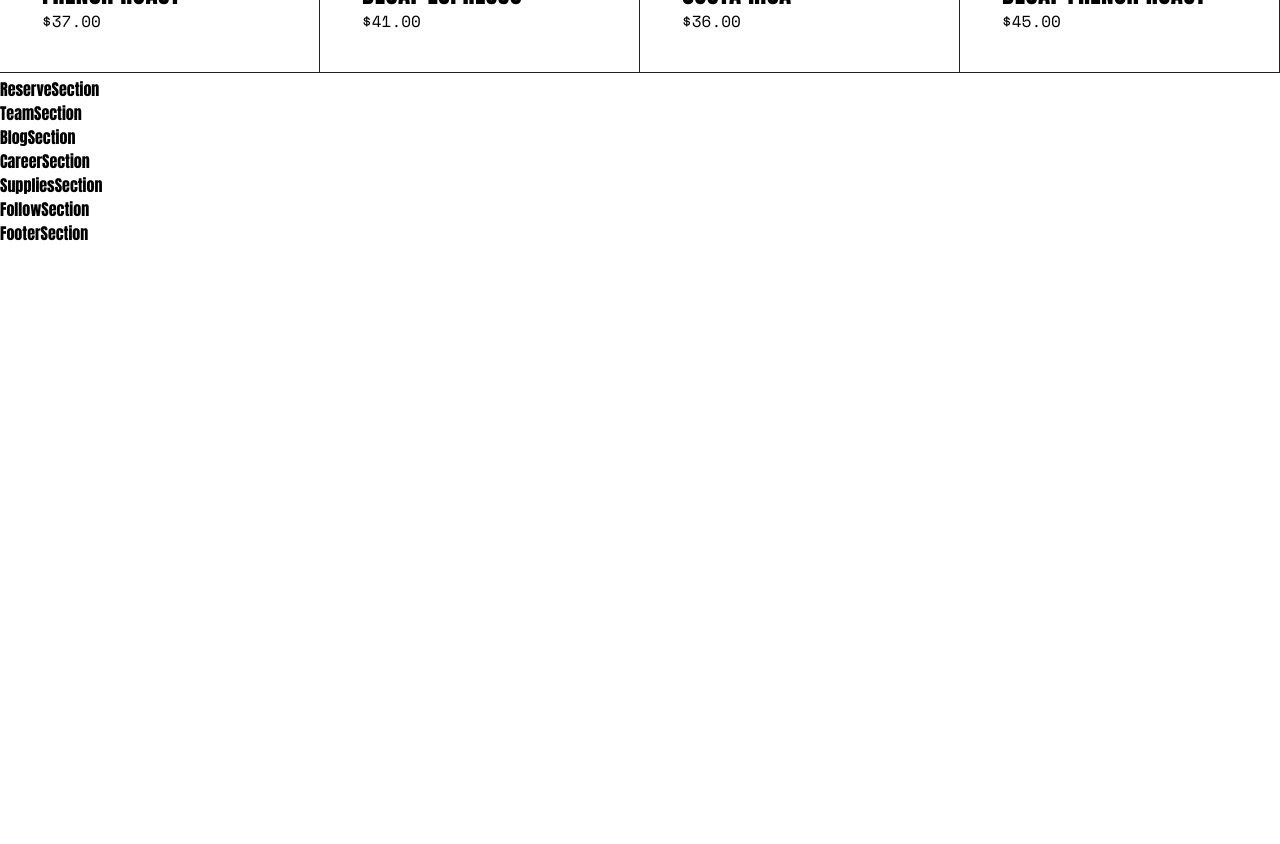
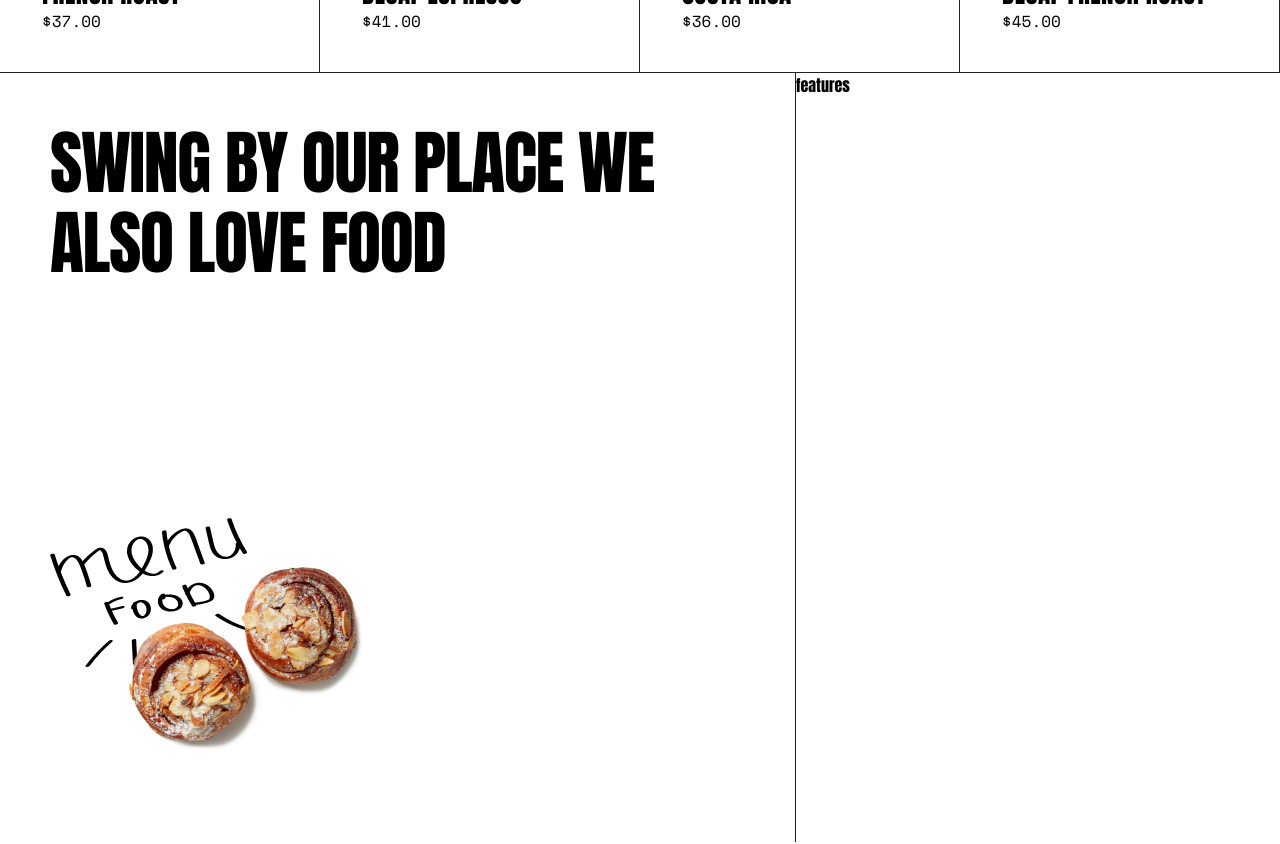
Before and after one commit to nishanthmessi/early-birds-coffee, a React (Vite) app: page / in a window 1280 px wide. Shown: the part 4800-5644 px from the top of the page. Before the commit the page ends 5045 px from the top, so only its background shows below. Built offline with nearby package versions, Linux system fonts and the light colour scheme.

Commit message:
quick fix

```diff
--- a/src/components/BuySection.jsx
+++ b/src/components/BuySection.jsx
@@ -32,7 +32,7 @@ const BuySection = () => {
   ]
 
   return (
-    <div className='h-[750px]'>
+    <div className='h-[746px]'>
       <h1 className='text-[70px] leading-[80px] tracking-[-1.4px] uppercase py-[40px] pl-[50px] border-y border-primary'>
         The coffee that's right for you
       </h1>
--- a/src/components/ReserveSection.jsx
+++ b/src/components/ReserveSection.jsx
@@ -1,7 +1,19 @@
-import React from 'react'
+import FoodImg from '../assets/img/food-img.png'
 
 const ReserveSection = () => {
-  return <div>ReserveSection</div>
+  return (
+    <div className='flex h-[769px]'>
+      <div className='flex flex-col justify-start gap-[233px] pl-[50px] pt-[50px] border-r border-primary w-[796px]'>
+        <h1 className='text-[70px] leading-[80px] tracking-[-1.4px] uppercase w-[604px]'>
+          Swing by our place we also love food
+        </h1>
+        <img src={FoodImg} alt='food-img' className='h-[237px] w-[315px]' />
+      </div>
+      <div>
+        <h1>features</h1>
+      </div>
+    </div>
+  )
 }
 
 export default ReserveSection
```
Also changed, not shown: src/assets/img/food-img.png (added).
